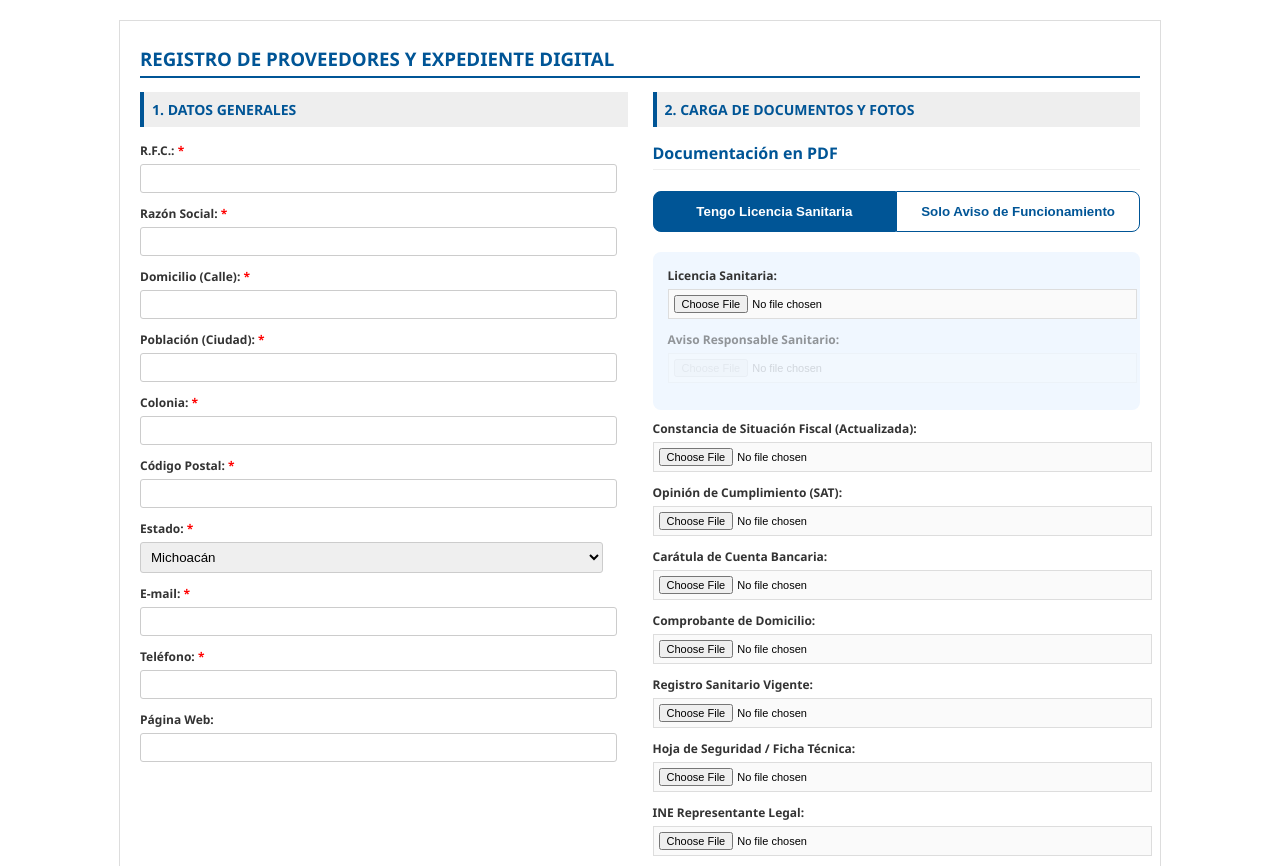
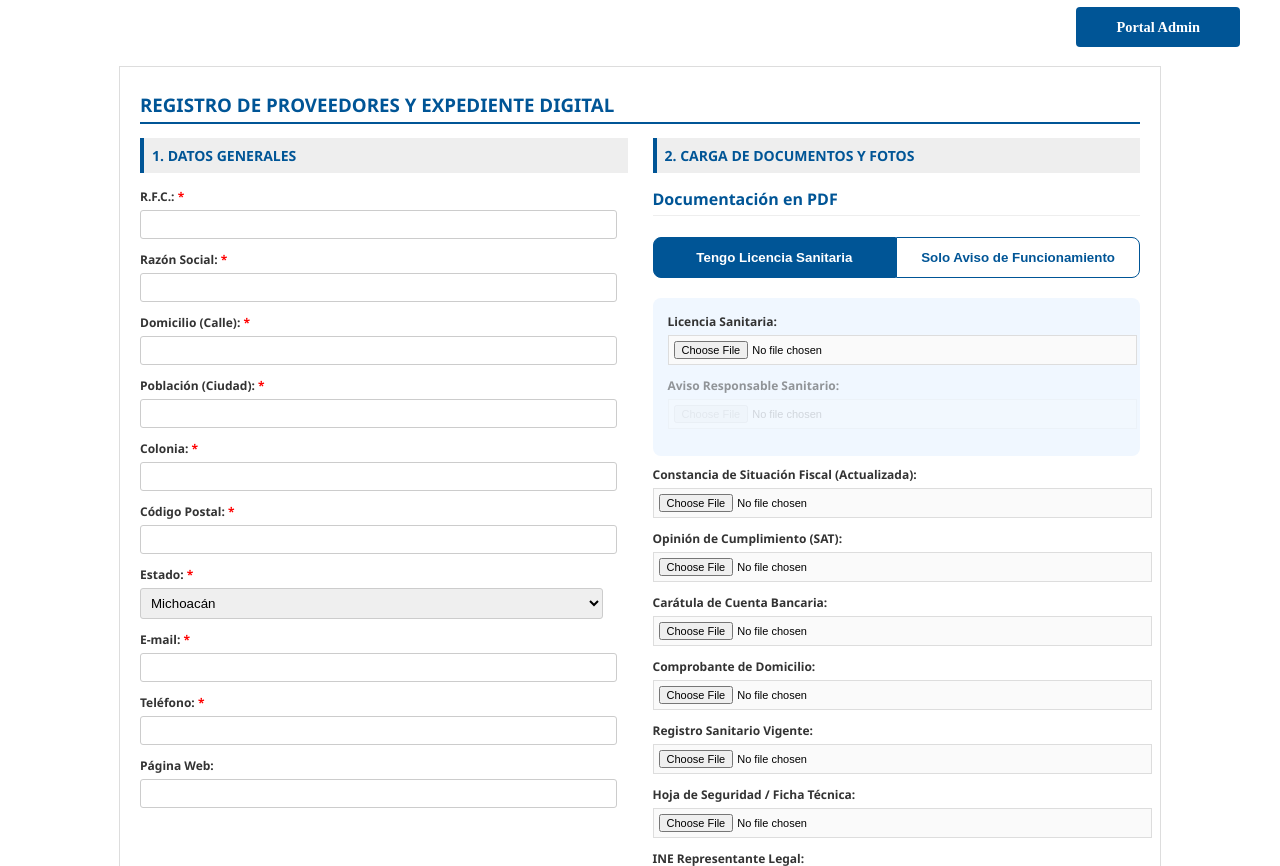
Before and after one commit to johanUtm04/Formulario-Proveedores-Pihcsa, a PHP site: page / in a window 1280 px wide. Shown: the top 866 px of the page. Run offline with PHP 8.4, Linux system fonts and the light colour scheme.

Commit message:
feat(): add button portal admin in includes/header.php

```diff
--- a/includes/header.php
+++ b/includes/header.php
@@ -32,3 +32,15 @@
         }
     </style>
 </head>
+<body>
+    <header style="display: flex; justify-content: space-between; align-items: center; max-width: 1200px; margin: 0 auto; padding: 10px 20px;">
+
+    <div class="logo">
+        </div>
+
+    <div class="header-actions">
+        <a href="login.php" class="btn_pihcsa" style="text-decoration: none; font-size: 0.9rem;">
+            Portal Admin
+        </a>
+    </div>
+</header>
```
